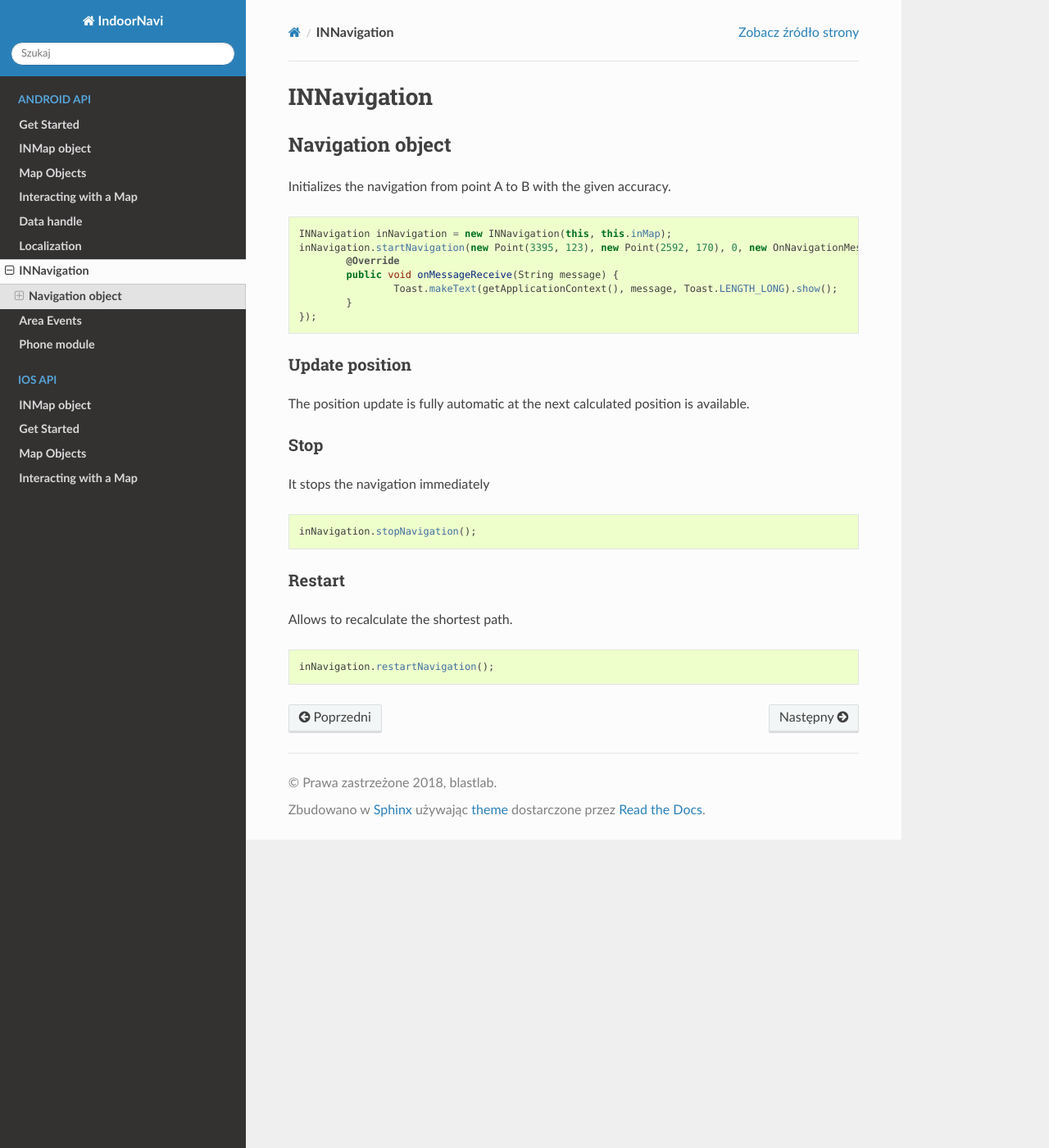
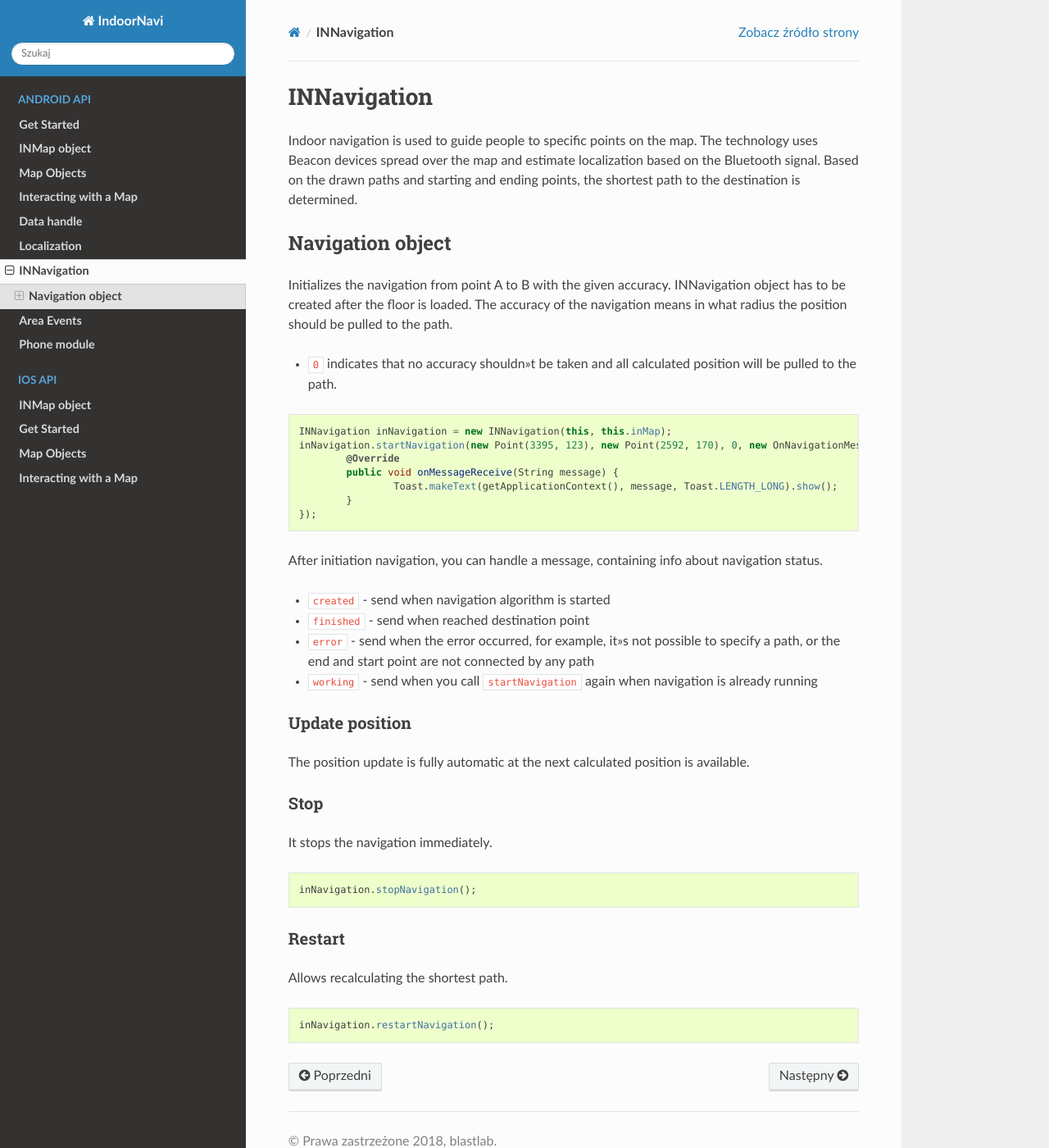
Before and after one commit to blastlab/indoornavi-android-api, a Sphinx documentation site: the page built from Documentation/source/Android-API/navi.md, in a window 1280 px wide and 1400 px high. Shown: the whole window at 82% size. Built offline with Sphinx 7.4.7 and the Read the Docs theme 2.0.0, drawn with Linux system fonts in a browser that asks for light colours; formulas are drawn with MathJax 3.

Commit message:
aktualizacja documentation

````diff
--- a/Documentation/source/Android-API/navi.md
+++ b/Documentation/source/Android-API/navi.md
@@ -1,8 +1,16 @@
 # __INNavigation__
+
+Indoor navigation is used to guide people to specific points on the map.
+The technology uses Beacon devices spread over the map and estimate localization based on the Bluetooth signal.
+Based on the drawn paths and starting and ending points, the shortest path to the destination is determined.
 
 ## __Navigation object__
 
 Initializes the navigation from point A to B with the given accuracy.
+INNavigation object has to be created after the floor is loaded.
+The accuracy of the navigation means in what radius the position should be pulled to the path.
+
+- `0` indicates that no accuracy shouldn't be taken and all calculated position will be pulled to the path.
 
 ```java
 INNavigation inNavigation = new INNavigation(this, this.inMap);
@@ -13,6 +21,12 @@ inNavigation.startNavigation(new Point(3395, 123), new Point(2592, 170), 0, new
 	}
 });
 ```
+After initiation navigation, you can handle a message, containing info about navigation status. <br>
+
+- `created` - send when navigation algorithm is started<br>
+- `finished` - send when reached destination point<br>
+- `error` - send when the error occurred, for example, it's not possible to specify a path, or the end and start point are not connected by any path <br>
+- `working` - send when you call `startNavigation` again when navigation is already running<br>
 
 
 ### Update position
@@ -21,7 +35,7 @@ The position update is fully automatic at the next calculated position is availa
 
 ### Stop
 
-It stops the navigation immediately
+It stops the navigation immediately.
 
 ```java
 inNavigation.stopNavigation();
@@ -29,7 +43,7 @@ inNavigation.stopNavigation();
 
 ### Restart
 
-Allows to recalculate the shortest path.
+Allows recalculating the shortest path.
 
 ```java
 inNavigation.restartNavigation();
````
Also changed, not shown: Documentation/source/Android-API/event.md (+15 -5 lines), Documentation/source/Android-API/obj.md (+5 -0 lines), Documentation/source/Android-API/phone.md (+2 -1 lines).
